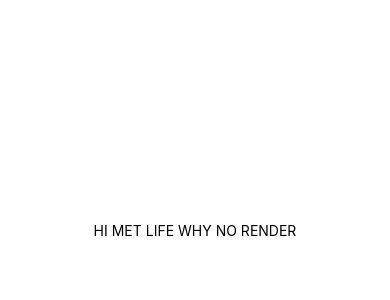
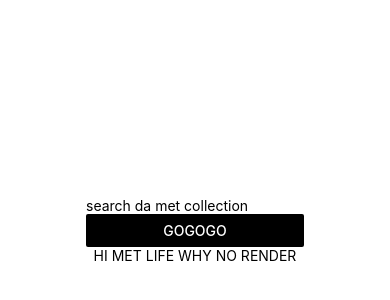
Before and after one commit to shiju-an/met-home, a React Native app: screen / in a window 390 px wide. Shown: the part 192-492 px from the top of the page. Built offline with nearby package versions, Linux system fonts and the light colour scheme; no server answers.

Commit message:
pass down/up props and methods properly from app to search bar

```diff
--- a/App.js
+++ b/App.js
@@ -8,14 +8,25 @@
   constructor(props) {
     super(props);
     this.state = {
-      items: [],
+      // searchQuery: 'Gustav Klimt',
       imagesURL: [],
       title: [],
       artistDisplayName: '',
     };
 
+    this.handleSubmit = this.handleSubmit.bind(this);
     this.searchByArtist = this.searchByArtist.bind(this);
     this.getImages = this.getImages.bind(this);
+  }
+
+  // handleSubmit(value) {
+  //   this.setState({searchQuery: value});
+  //   console.log(this.state.searchQuery);
+  // }
+
+  handleSubmit(value) {
+    console.log('handle submit on app.js');
+    this.searchByArtist(value);
   }
 
   searchByArtist(query) {
@@ -60,16 +71,16 @@
       .catch(err => console.log('err client get images info', err));
   }
 
-  componentDidMount() {
-    this.searchByArtist('Gustav Klimt');
-  }
+  // componentDidMount() {
+  //   this.searchByArtist(this.state.searchQuery);
+  // }
 
   render() {
     return (
       <View style={styles.container}>
-        {/* <SearchScreen /> */}
+        <SearchScreen handleSubmit={this.handleSubmit} />
         <Text>HI MET LIFE WHY NO RENDER</Text>
-        {/* <Image source={{ uri: this.state.image }} style={styles.image} /> */}
+        {/* <Image source={{uri: this.state.imageURL[0]}} style={styles.image} /> */}
       </View>
     );
   }
--- a/components/SearchScreen.js
+++ b/components/SearchScreen.js
@@ -6,20 +6,74 @@
   ActivityIndicator,
   StyleSheet,
 } from 'react-native';
+import axios from 'axios';
 
 export default class SearchScreen extends React.Component {
   constructor(props) {
     super(props);
     this.state = {
-      value: '',
+      searchQuery: '',
+      // imagesURL: [],
+      // title: [],
+      // artistDisplayName: '',
       isLoading: false,
     };
 
-    this.onSearch = this.onSearch.bind(this);
+    // this.searchByArtist = this.searchByArtist.bind(this);
+    // this.getImages = this.getImages.bind(this);
+    this.onSearchInput = this.onSearchInput.bind(this);
+    this.handleSubmitButton = this.handleSubmitButton.bind(this);
   }
 
-  onSearch(e) {
-    this.setState({value: e.nativeEvent.text});
+  // searchByArtist(query) {
+  //   console.log(query, ' search query');
+  //   axios({
+  //     method: 'get',
+  //     url: 'http://localhost:3000/searchArtist',
+  //     params: { artistName: query },
+  //   })
+  //     .then(data => {
+  //       console.log(data.data.objectIDs, ' client data object ids');
+  //       this.getImages(data.data.objectIDs);
+  //     })
+  //     .catch(err => console.log('err client get artist object ids ', err));
+  // }
+
+  // getImages(query) {
+  //   axios({
+  //     method: 'get',
+  //     url: 'http://localhost:3000/getImages',
+  //     params: {
+  //       id: query,
+  //     },
+  //   })
+  //     .then(data => {
+  //       // console.log(
+  //       //   data.data,
+  //       //   'get images on client side, one per image per loop? lol',
+  //       // );
+  //       data.data.forEach(dat => {
+  //         // console.log(dat.primaryImage, ' image urls');
+  //         this.setState({ imagesURL: [...this.state.imagesURL, dat.primaryImage] })
+  //         // console.log(dat.title, ' image titles');
+  //         this.setState({ title: [...this.state.title, dat.title] });
+  //       })
+  //       // this.setState({items: data.data});
+  //       // this.setState({imagesURL: data.data.primaryImage});
+  //       // this.setState({title: data.data.title});
+  //       console.log(this.state.imagesURL);
+  //       console.log(this.state.title);
+  //       this.setState({ artistDisplayName: data.data[0].artistDisplayName });
+  //     })
+  //     .catch(err => console.log('err client get images info', err));
+  // }
+
+  onSearchInput(e) {
+    this.setState({ searchQuery: e.nativeEvent.text });
+  }
+
+  handleSubmitButton() {
+    this.props.handleSubmit(this.state.searchQuery);
   }
 
   render() {
@@ -32,14 +86,14 @@
         <TextInput
           style={styles.search}
           placeholder="search da met collection"
-          value={this.state.value}
-          onChange={this.onSearch}
+          // value={this.state.value}
+          onChange={this.onSearchInput}
         />
-        <Button color="black" title="gogogo" />
+        <Button color="black" title="gogogo" onPress={this.handleSubmitButton} />
         {spinny}
       </View>
     );
-  }
+  };
 }
 
 const styles = StyleSheet.create({
```
